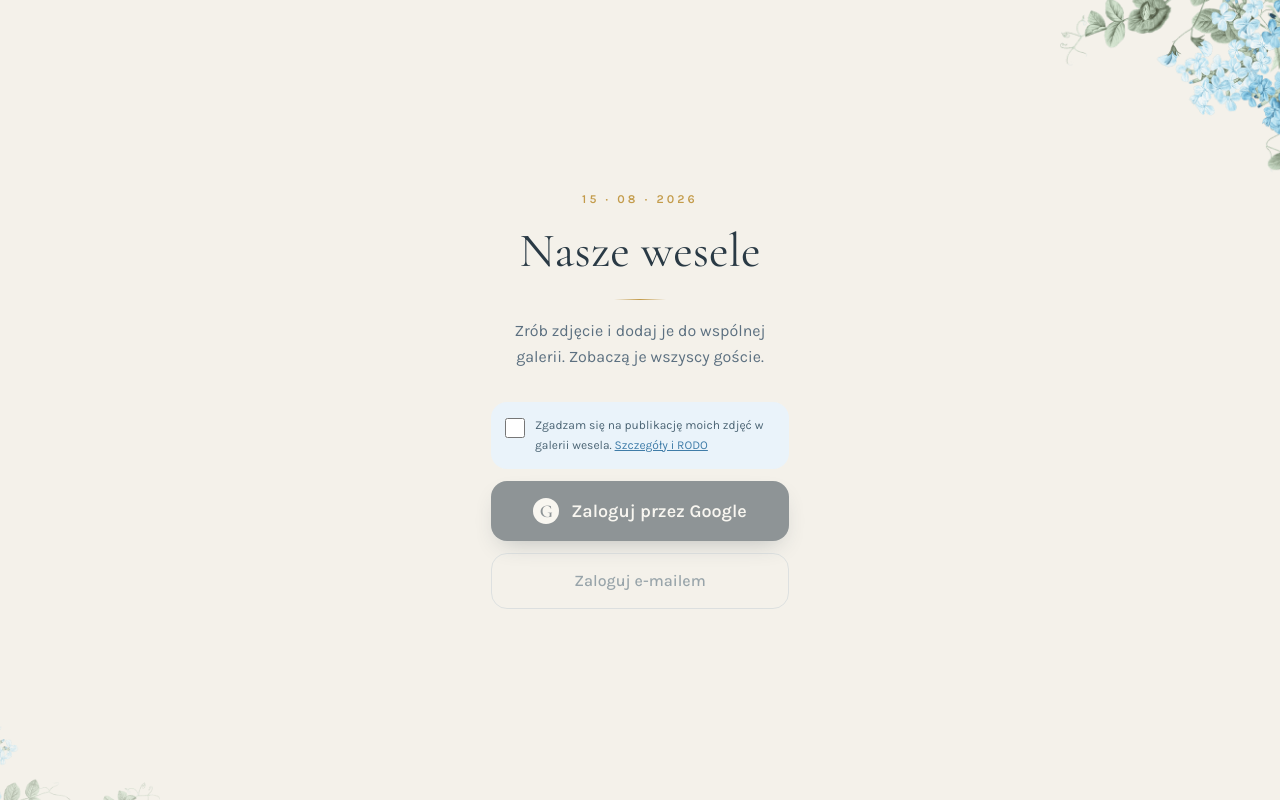
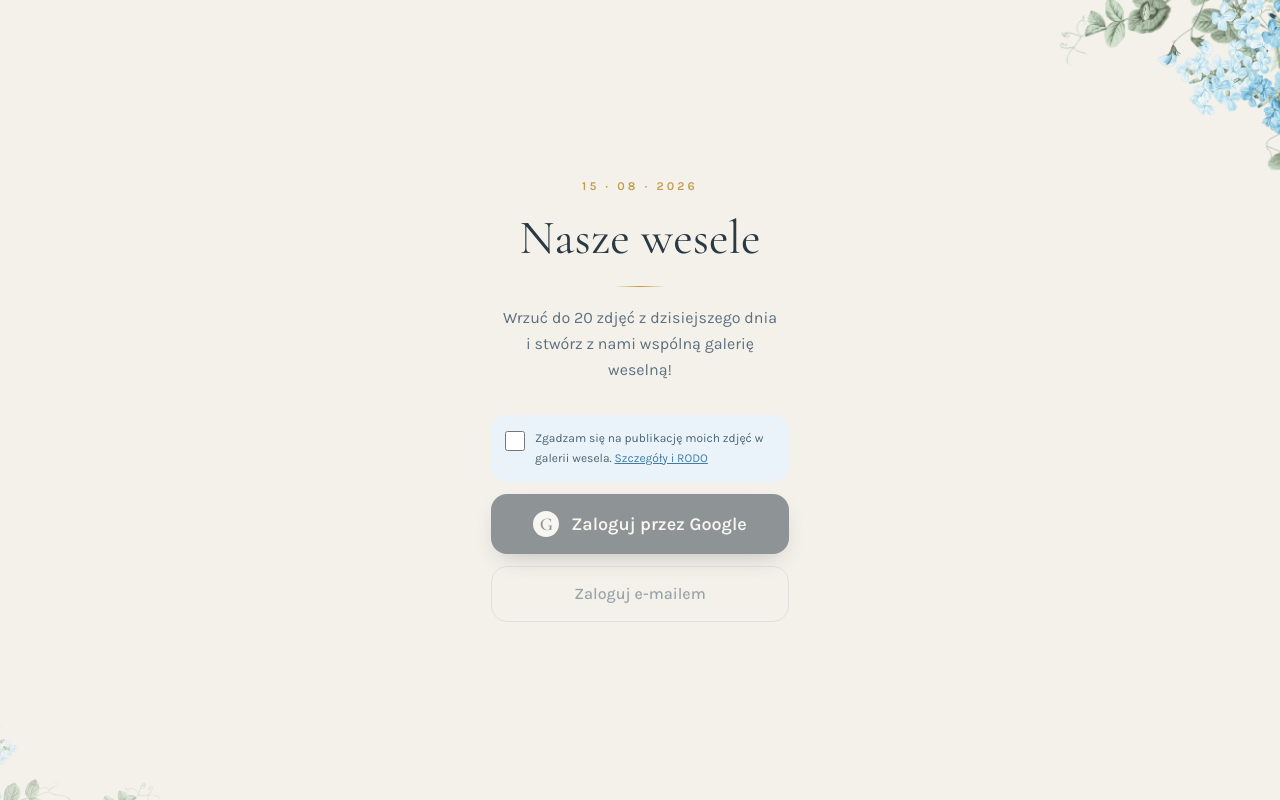
Before and after one commit to lipowiectomasz/wedding-gallery, a Next.js app in the folder frontend/: page / in a window 1280 px wide. Built offline with nearby package versions, Linux system fonts and the light colour scheme; no server answers.

Commit message:
fix: force light color scheme and update wedding gallery branding text

```diff
--- a/frontend/app/globals.css
+++ b/frontend/app/globals.css
@@ -1,4 +1,8 @@
 @import 'tailwindcss';
+
+:root {
+  color-scheme: light;
+}
 
 @theme inline {
   --font-heading: var(--font-heading);
--- a/frontend/app/layout.tsx
+++ b/frontend/app/layout.tsx
@@ -15,7 +15,7 @@ const karla = Karla({
 });
 
 export const metadata: Metadata = {
-  title: 'Galeria imprezowa',
+  title: 'Galeria weselna',
   description: 'Zrób zdjęcie i dodaj je do wspólnej galerii.',
 };
 
--- a/frontend/app/page.tsx
+++ b/frontend/app/page.tsx
@@ -64,7 +64,7 @@ export default function HomePage() {
         <h1 className="font-heading text-5xl leading-tight">Nasze wesele</h1>
         <div className="my-1 h-px w-13 bg-gradient-to-r from-transparent via-gold to-transparent" />
         <p className="max-w-70 text-base leading-relaxed text-slate">
-          Zrób zdjęcie i dodaj je do wspólnej galerii. Zobaczą je wszyscy goście.
+          Wrzuć do 20 zdjęć z dzisiejszego dnia i stwórz z nami wspólną galerię weselną!
         </p>
       </div>
 
```
